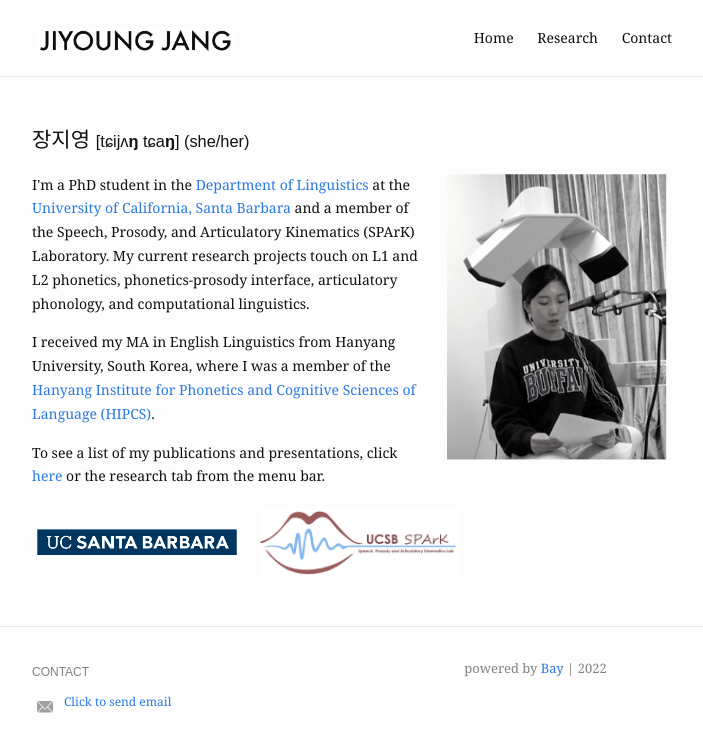
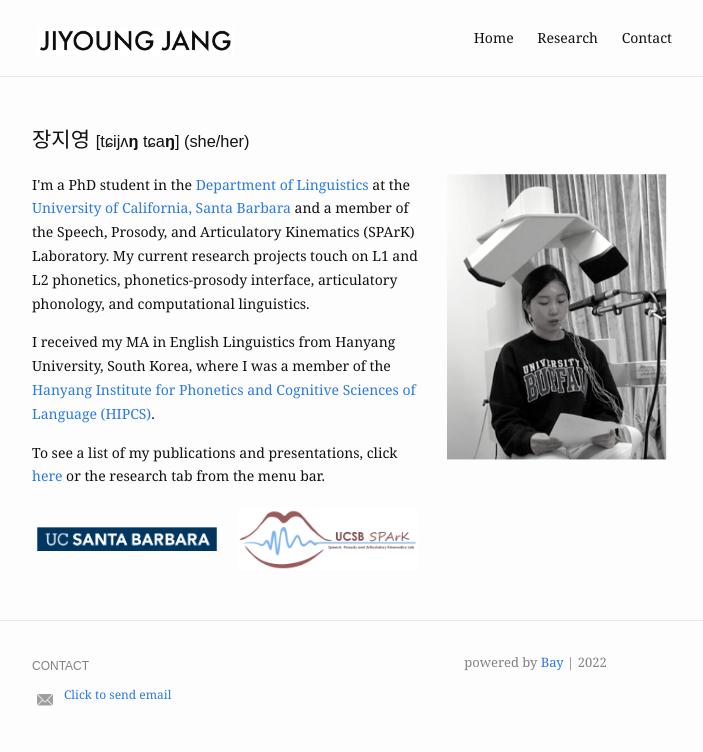
Before and after one commit to jiyoungj/jiyoungj.github.io, a Jekyll site: the page built from index.md, in a window 1280 px wide. Shown: the top 752 px of the page, without its empty margins (288-991 px from the left). Built offline with Jekyll 4.4.1, drawn with Linux system fonts in a browser that asks for light colours.

Commit message:
Update index.md

```diff
--- a/index.md
+++ b/index.md
@@ -21,4 +21,4 @@
   To see a list of my publications and presentations, click <a href="https://jiyoungj.github.io/research">here</a> or the research tab from the menu bar.
 </p>
 
-<img src="/assets/img/UCSB-logo.png" alt="UCSB-logo" width="200"> &nbsp; <img src="/assets/img/SPArK-Logo.png" alt="SPArK-logo" width="200">
+<img src="/assets/img/UCSB-logo.png" alt="UCSB-logo" width="180"> &nbsp; <img src="/assets/img/SPArK-Logo.png" alt="SPArK-logo" width="180">
```
